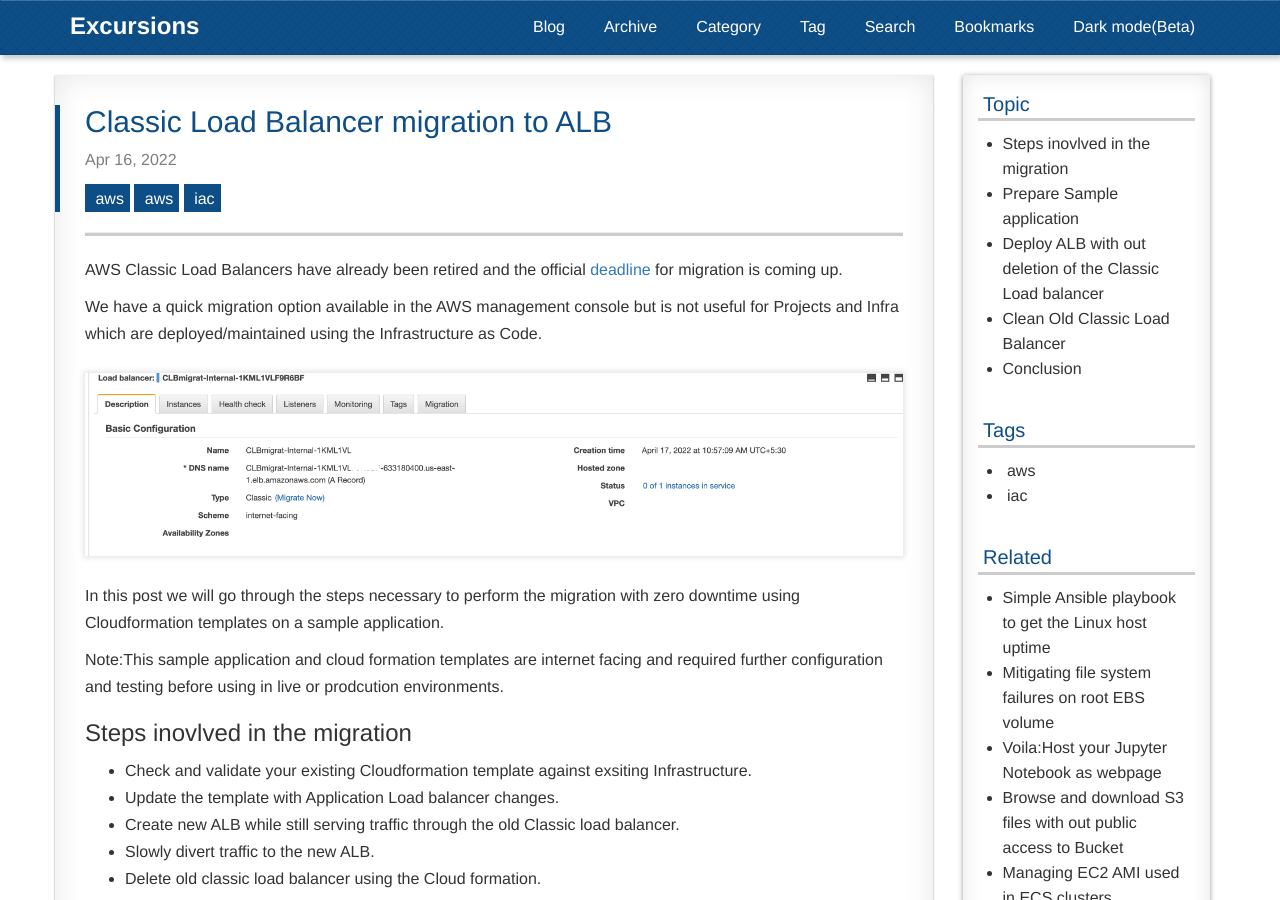
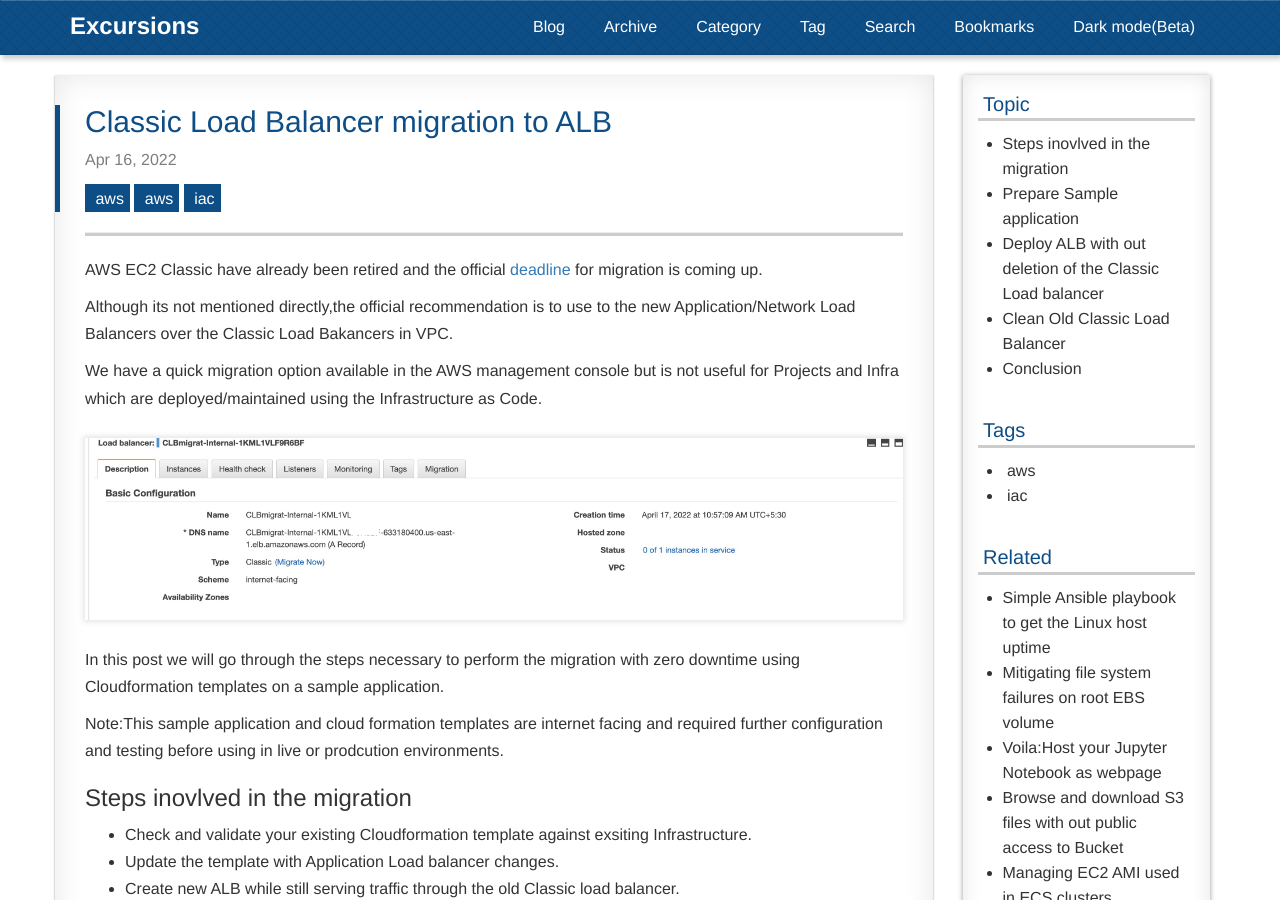
Before and after one commit to iam-j/iam-j.github.io, a Jekyll site: the page built from _posts/2022-04-16-clb-migration-alb.markdown, in a window 1280 px wide and 900 px high. Built offline with Jekyll 4.4.1, drawn with Linux system fonts in a browser that asks for light colours.

Commit message:
Update 2022-04-16-clb-migration-alb.markdown
Updated words

```diff
--- a/_posts/2022-04-16-clb-migration-alb.markdown
+++ b/_posts/2022-04-16-clb-migration-alb.markdown
@@ -7,7 +7,9 @@
 image: /clb/clb1.jpg
 ---
 
-AWS Classic Load Balancers have already been retired and the official [deadline](https://aws.amazon.com/blogs/aws/ec2-classic-is-retiring-heres-how-to-prepare/#:~:text=On%20October%2030%2C%202021%20we,Reserved%20Instances%20for%20EC2%2DClassic.) for migration is coming up.
+AWS EC2 Classic have already been retired and the official [deadline](https://aws.amazon.com/blogs/aws/ec2-classic-is-retiring-heres-how-to-prepare/#:~:text=On%20October%2030%2C%202021%20we,Reserved%20Instances%20for%20EC2%2DClassic.) for migration is coming up.
+
+Although its not mentioned directly,the official recommendation is to use to the new Application/Network Load Balancers over the Classic Load Bakancers in VPC.
 
 We have a quick migration option available in the AWS management console but is not useful for Projects and Infra which are deployed/maintained using the Infrastructure as Code.
 
```
